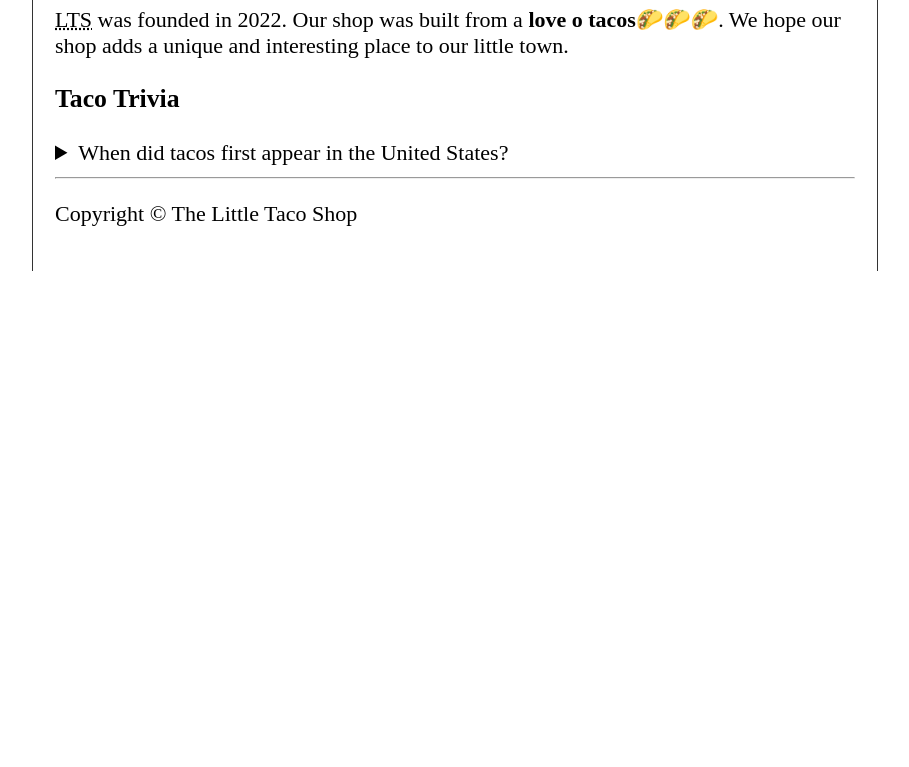
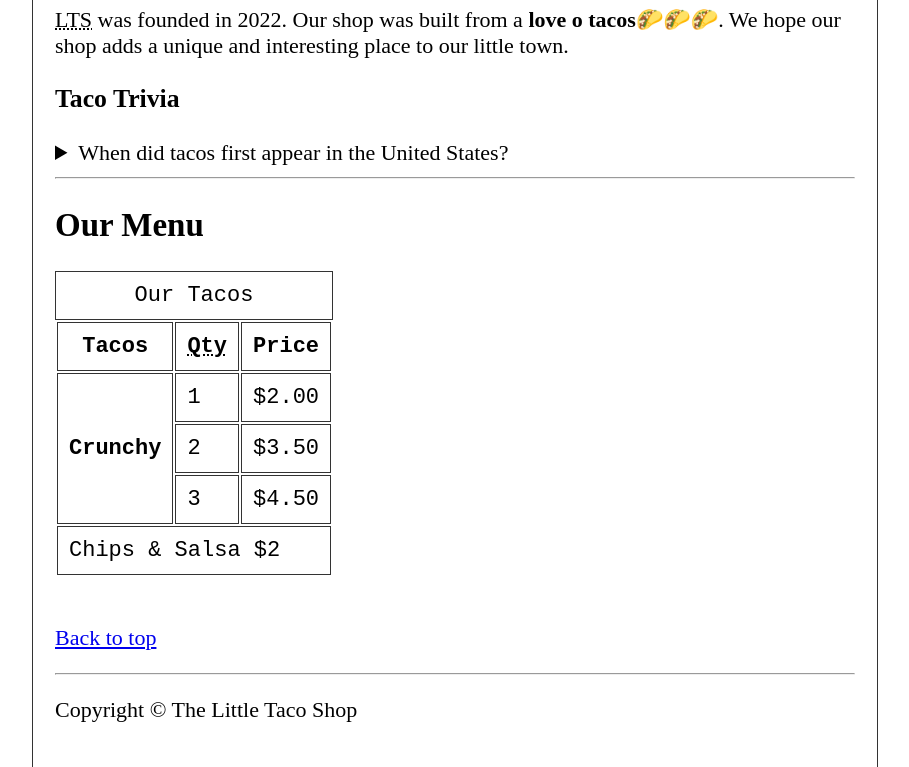
Before and after one commit to NEMOtace/LittleTacoShop-Blog, a plain HTML site: page index.html in a window 1280 px wide. Shown: the part 666-1433 px from the top of the page, without its empty margins (185-1094 px from the left). Before the commit the page ends 937 px from the top, so only its background shows below. Drawn offline with Linux system fonts and the light colour scheme.

Commit message:
Index completo

```diff
--- a/index.html
+++ b/index.html
@@ -49,7 +49,42 @@
                     </details>
                 </aside>
             </article>
-
+            <hr>
+            <article id="menu">
+                <h2>Our Menu</h2>
+                <table>
+                    <caption>Our Tacos</caption>
+                    <thead>
+                        <tr>
+                            <th>Tacos</th>
+                            <th scope="col"><abbr title="Quantity">Qty</abbr></th>
+                            <th scope="col">Price</th>
+                        </tr>
+                    </thead>
+                    <tbody>
+                        <tr>
+                            <th scope="row" rowspan="3">Crunchy</th>
+                            <td>1</td>
+                            <td>$2.00</td>
+                        </tr>
+                        <tr>
+                            <td>2</td>
+                            <td>$3.50</td>
+                        </tr>
+                        <tr>
+                            <td>3</td>
+                            <td>$4.50</td>
+                        </tr>
+                    </tbody>
+                    <tfoot>
+                        <tr>
+                            <td colspan="3">Chips &amp; Salsa $2</td>
+                        </tr>
+                    </tfoot>
+                </table>
+                <br>
+                <p><a href="#">Back to top</a></p>
+            </article>
         </main>
         <hr>
         <footer>
```
